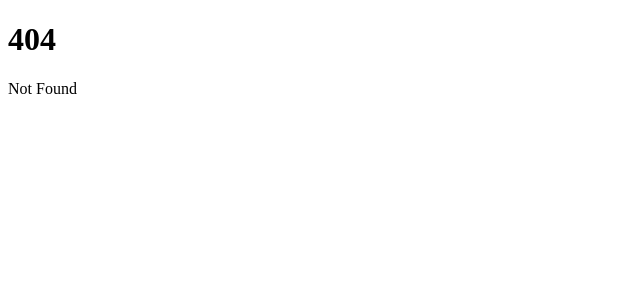
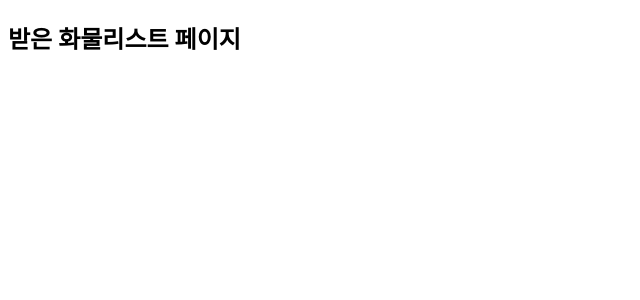
Before and after one commit to zzrudtlr/test-git-project, a SvelteKit app: page /receive_list in a window 1280 px wide. Before the commit this address had no page. Shown: the top 300 px of the page, without its empty margins (0-640 px from the left). Built offline with nearby package versions, Linux system fonts and the light colour scheme.

Commit message:
받은 화물리스트
받은화물리스트

```diff
--- /dev/null
+++ b/src/routes/receive_list/+page.svelte
@@ -0,0 +1,4 @@
+<script>
+    console.log("받은 화물 리스트");
+</script>
+<h2>받은 화물리스트 페이지</h2>
```
